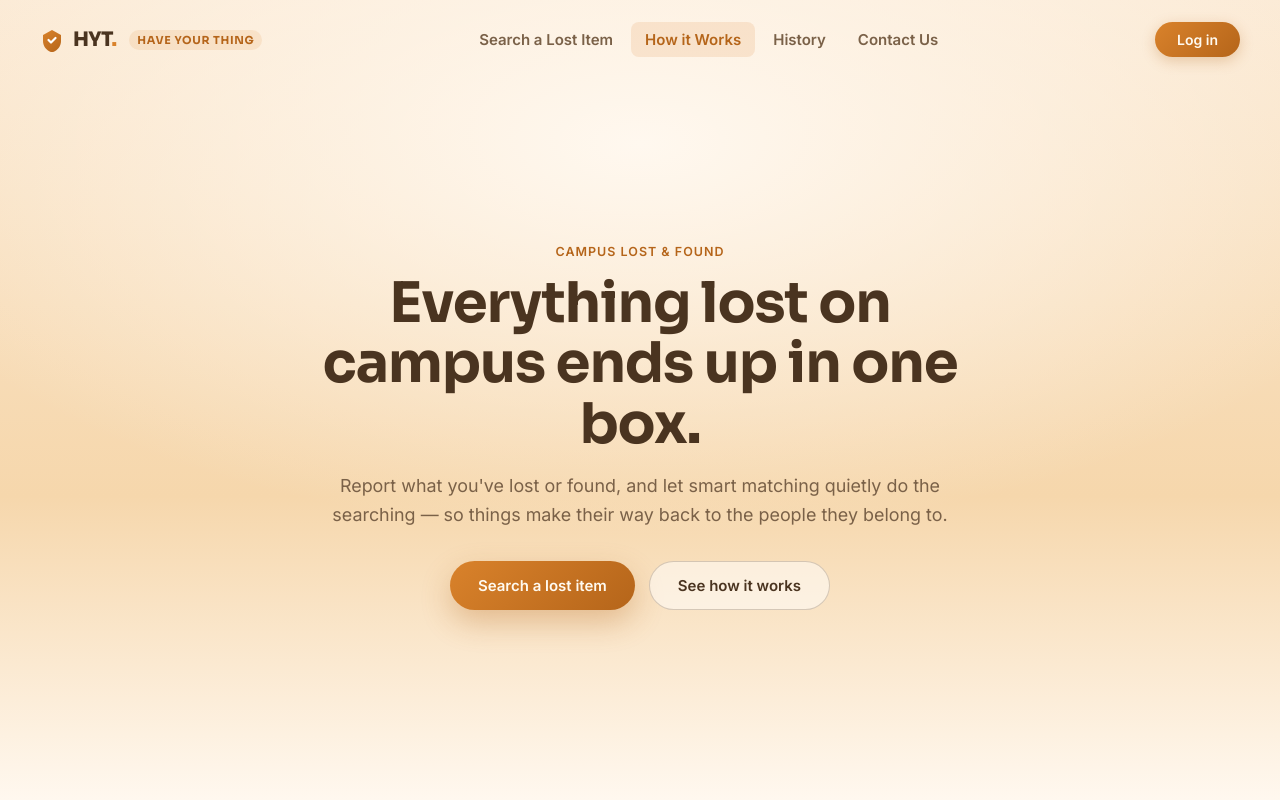
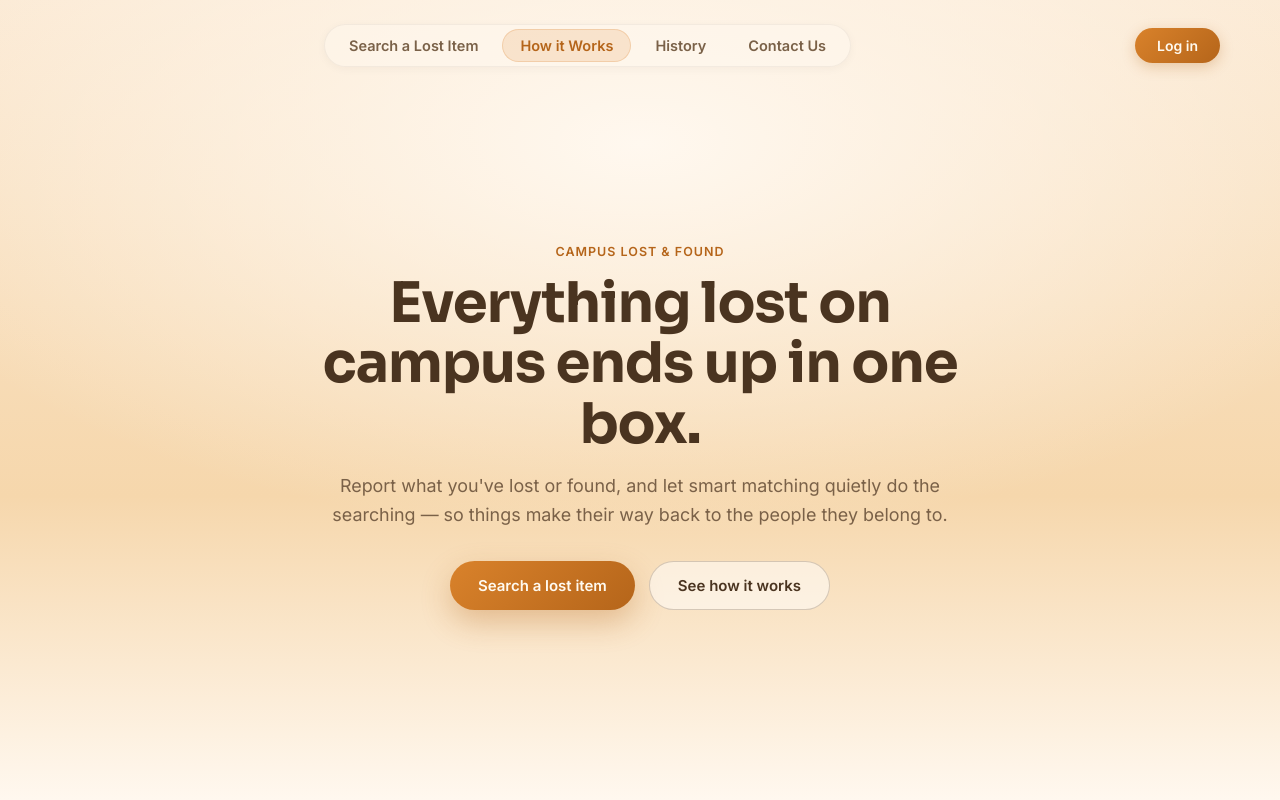
Before and after one commit to saitamaxayush-art/Lost-and-Found-, a React (Vite) app in the folder frontend/: page / in a window 1280 px wide. Shown: the top 800 px of the page. Built offline with nearby package versions, Linux system fonts and the light colour scheme.

Commit message:
Remove HYT from nav pill, smooth header indulge/extract and section switching, and implement vertical wave scroll indicator

```diff
--- a/frontend/src/components/landing/Nav.jsx
+++ b/frontend/src/components/landing/Nav.jsx
@@ -67,38 +67,25 @@ export default function Nav({ goTo, onLogin }) {
     let raf = 0;
 
     const paint = () => {
-      el.style.setProperty("--s", cur.toFixed(4));
-      el.classList.toggle("is-compact", cur > 0.5);
-    };
-    const tick = () => {
-      raf = 0;
-      cur = reduce ? target : cur + (target - cur) * 0.2;
-      if (Math.abs(target - cur) < 0.002) cur = target;
-      paint();
-      if (cur !== target) raf = requestAnimationFrame(tick);
+      el.classList.toggle("is-scrolled", window.scrollY > 25);
     };
     const onScroll = () => {
-      target = clamp(window.scrollY / SHRINK_DISTANCE);
+      paint();
 
       // which section is in view -> highlight its link
       let now = "";
-      const line = window.innerHeight * 0.4;
+      const line = window.innerHeight * 0.38;
       for (const id of SECTION_IDS) {
         const s = document.getElementById(id);
         if (s && s.getBoundingClientRect().top <= line) now = id === "top" ? "" : id;
       }
       setActive((prev) => (prev === now ? prev : now));
-
-      if (!raf) raf = requestAnimationFrame(tick);
     };
 
     window.addEventListener("scroll", onScroll, { passive: true });
     onScroll();
-    cur = target; // no shrink animation on first paint / refresh mid-page
-    paint();
     return () => {
       window.removeEventListener("scroll", onScroll);
-      cancelAnimationFrame(raf);
     };
   }, []);
 
@@ -128,29 +115,14 @@ export default function Nav({ goTo, onLogin }) {
   const go = (e, id) => {
     e.preventDefault();
     setMenuOpen(false);
+    setActive(id);
     goTo(id);
   };
 
   return (
-    <header className="lp-nav" ref={rootRef} style={{ "--s": 0 }}>
+    <header className="lp-nav" ref={rootRef}>
       <div className="lp-nav-container">
-        <a href="#top" className="lp-logo" onClick={(e) => go(e, "top")} aria-label="HYT home">
-          <span className="lp-logo-mark">
-            <svg width="24" height="24" viewBox="0 0 24 24" fill="none">
-              <path d="M12 2L3 7v6c0 5.25 3.75 10.15 9 11.35 5.25-1.2 9-6.1 9-11.35V7l-9-5z" fill="url(#hyt-grad)" />
-              <path d="M8.5 12l2.5 2.5 4.5-4.5" stroke="#fff" strokeWidth="2.2" strokeLinecap="round" strokeLinejoin="round" />
-              <defs>
-                <linearGradient id="hyt-grad" x1="3" y1="2" x2="21" y2="24" gradientUnits="userSpaceOnUse">
-                  <stop stopColor="#d9822b" />
-                  <stop offset="1" stopColor="#b5651a" />
-                </linearGradient>
-              </defs>
-            </svg>
-          </span>
-          <span className="lp-logo-text">HYT<span className="logo-dot">.</span></span>
-          <span className="lp-logo-tagline">Have Your Thing</span>
-        </a>
-
+        <div className="lp-nav-center">
           <nav className="lp-nav-links" aria-label="Primary">
             {NAV_LINKS.map((l) => (
               <a
@@ -164,6 +136,7 @@ export default function Nav({ goTo, onLogin }) {
               </a>
             ))}
           </nav>
+        </div>
 
         <div className="lp-nav-actions">
           {user && (
--- a/frontend/src/pages/Landing.jsx
+++ b/frontend/src/pages/Landing.jsx
@@ -60,8 +60,8 @@ export default function Landing() {
       if (!el || jumping.current) return;
 
       const reduce = window.matchMedia("(prefers-reduced-motion: reduce)").matches;
-      const from = window.scrollY;
-      const to = Math.max(0, Math.round(el.getBoundingClientRect().top + from));
+      const navOffset = id === "top" ? 0 : 68;
+      const to = Math.max(0, Math.round(el.getBoundingClientRect().top + from - navOffset));
       if (Math.abs(to - from) < 4) return;
 
       const tTop = track.getBoundingClientRect().top + from;
@@ -174,11 +174,11 @@ export default function Landing() {
             <Steps subscribe={subscribe} />
             <div className="lp-hint" ref={hintRef} aria-hidden="true">
               <span>Scroll</span>
-              <div className="lp-sine-indicator" aria-hidden="true">
-                <svg width="44" height="18" viewBox="0 0 44 18" fill="none">
+              <div className="lp-vert-wave-indicator" aria-hidden="true">
+                <svg width="20" height="38" viewBox="0 0 20 38" fill="none">
                   <path
-                    className="lp-sine-wave-line"
-                    d="M -24 9 Q -18 2 -12 9 T 0 9 T 12 9 T 24 9 T 36 9 T 48 9 T 68 9"
+                    className="lp-vert-wave-line"
+                    d="M 10 -24 Q 16 -18 10 -12 T 10 0 T 10 12 T 10 24 T 10 36 T 10 48 T 10 64"
                     stroke="currentColor"
                     strokeWidth="2.2"
                     strokeLinecap="round"
--- a/frontend/src/styles/landing.css
+++ b/frontend/src/styles/landing.css
@@ -198,36 +198,36 @@
 .lf-submit:focus-visible, .lm-close:focus-visible { outline: 3px solid #fff; outline-offset: 3px; }
 
 .lp-hint { position: absolute; left: 50%; bottom: calc(18px + env(safe-area-inset-bottom, 0px)); transform: translateX(-50%); display: flex; flex-direction: column; align-items: center; gap: 6px; font-size: 13px; text-shadow: 0 1px 8px rgba(0, 0, 0, .6); pointer-events: none; }
-.lp-sine-indicator {
-  width: 44px;
-  height: 18px;
+.lp-vert-wave-indicator {
+  width: 20px;
+  height: 38px;
   overflow: hidden;
   display: flex;
   align-items: center;
   justify-content: center;
-  animation: lp-sine-bob 1.8s ease-in-out infinite;
+  animation: lp-vert-wave-bob 1.8s ease-in-out infinite;
   color: var(--cream, #fffdf8);
-  filter: drop-shadow(0 2px 6px rgba(0, 0, 0, 0.5));
+  filter: drop-shadow(0 2px 8px rgba(0, 0, 0, 0.5));
 }
-.lp-sine-indicator svg {
+.lp-vert-wave-indicator svg {
   overflow: visible;
-  width: 44px;
-  height: 18px;
+  width: 20px;
+  height: 38px;
 }
-.lp-sine-wave-line {
-  animation: lp-sine-travel 1.4s linear infinite;
+.lp-vert-wave-line {
+  animation: lp-vert-wave-flow 1.5s linear infinite;
   will-change: transform;
 }
-@keyframes lp-sine-travel {
-  0% { transform: translateX(0); }
-  100% { transform: translateX(-24px); }
+@keyframes lp-vert-wave-flow {
+  0% { transform: translateY(-24px); }
+  100% { transform: translateY(0); }
 }
-@keyframes lp-sine-bob {
+@keyframes lp-vert-wave-bob {
   0%, 100% { transform: translateY(0); opacity: 0.85; }
   50% { transform: translateY(4px); opacity: 1; }
 }
 @media (prefers-reduced-motion: reduce) {
-  .lp-sine-indicator, .lp-sine-wave-line { animation: none; }
+  .lp-vert-wave-indicator, .lp-vert-wave-line { animation: none; }
 }
 
 /* ---------- narrow / portrait: text on top, box at the bottom ---------- */
--- a/frontend/src/styles/sections.css
+++ b/frontend/src/styles/sections.css
@@ -1,89 +1,89 @@
 /* ===================== Navigation (seamless, indulges with background) ===================== */
 .lp-nav {
-  --s: 0;
   position: fixed;
   top: 0;
   left: 0;
   right: 0;
   width: 100%;
   z-index: 95;
-  background-color: rgba(255, 248, 239, calc(0.82 * var(--s)));
-  -webkit-backdrop-filter: blur(calc(16px * var(--s))) saturate(calc(100% + 50% * var(--s)));
-  backdrop-filter: blur(calc(16px * var(--s))) saturate(calc(100% + 50% * var(--s)));
-  box-shadow: 0 1px 0 rgba(74, 52, 32, calc(0.08 * var(--s)));
+  background-color: transparent;
+  -webkit-backdrop-filter: blur(0px);
+  backdrop-filter: blur(0px);
+  box-shadow: none;
   border: none;
-  padding: calc(22px - 10px * var(--s)) 0;
-  transition: padding 0.25s ease, background-color 0.4s ease, backdrop-filter 0.4s ease, box-shadow 0.4s ease;
+  padding: 24px 0;
+  transition: background-color 0.5s cubic-bezier(0.16, 1, 0.3, 1),
+              backdrop-filter 0.5s cubic-bezier(0.16, 1, 0.3, 1),
+              -webkit-backdrop-filter 0.5s cubic-bezier(0.16, 1, 0.3, 1),
+              box-shadow 0.5s cubic-bezier(0.16, 1, 0.3, 1),
+              padding 0.45s cubic-bezier(0.16, 1, 0.3, 1);
   will-change: padding, background-color, backdrop-filter;
 }
 
+.lp-nav.is-scrolled {
+  background-color: rgba(255, 248, 239, 0.84);
+  -webkit-backdrop-filter: blur(18px) saturate(160%);
+  backdrop-filter: blur(18px) saturate(160%);
+  box-shadow: 0 1px 0 rgba(74, 52, 32, 0.08);
+  padding: 12px 0;
+}
+
 .lp-nav-container {
-  width: min(calc(100% - 48px), 1200px);
+  width: min(calc(100% - 48px), 1160px);
   margin: 0 auto;
   display: flex;
   align-items: center;
   justify-content: space-between;
   gap: 20px;
+  position: relative;
 }
 
-.lp-logo {
-  display: inline-flex;
-  align-items: center;
-  gap: 9px;
-  text-decoration: none;
-  color: var(--peach-ink);
-  font-family: "Sora", sans-serif;
-  transition: transform 0.2s ease, opacity 0.2s ease;
-  user-select: none;
-}
-.lp-logo:hover {
-  transform: translateY(-1px);
-}
-.lp-logo-mark {
+.lp-nav-center {
   display: flex;
   align-items: center;
   justify-content: center;
-}
-.lp-logo-text {
-  font-weight: 800;
-  font-size: 20px;
-  letter-spacing: -0.03em;
-  color: var(--peach-ink);
-}
-.lp-logo-text .logo-dot {
-  color: var(--peach-accent);
-}
-.lp-logo-tagline {
-  font-size: 11px;
-  font-weight: 700;
-  letter-spacing: 0.06em;
-  text-transform: uppercase;
-  color: var(--peach-accent-dark);
-  background: rgba(217, 130, 43, 0.12);
-  padding: 3px 8px;
-  border-radius: 999px;
-  margin-left: 4px;
-}
-@media (max-width: 720px) {
-  .lp-logo-tagline { display: none; }
+  flex: 1;
 }
 
-.lp-nav-links { display: flex; align-items: center; gap: 4px; }
+.lp-nav-links {
+  display: flex;
+  align-items: center;
+  gap: 6px;
+  padding: 4px 6px;
+  background: rgba(255, 248, 239, 0.45);
+  border-radius: 999px;
+  border: 1px solid rgba(74, 52, 32, 0.06);
+  backdrop-filter: blur(8px);
+  -webkit-backdrop-filter: blur(8px);
+  box-shadow: 0 2px 10px rgba(40, 24, 10, 0.04);
+}
+
 .lp-nav-links a,
 .lp-nav-menu a {
-  font-size: 15px;
+  position: relative;
+  font-size: 14.5px;
   font-weight: 600;
   color: var(--peach-ink-soft);
   text-decoration: none;
   white-space: nowrap;
-  padding: 8px 14px;
-  border-radius: 8px;
-  transition: background 0.18s ease, color 0.18s ease;
+  padding: 8px 18px;
+  border-radius: 999px;
+  transition: color 0.3s cubic-bezier(0.16, 1, 0.3, 1),
+              background-color 0.35s cubic-bezier(0.16, 1, 0.3, 1),
+              box-shadow 0.35s cubic-bezier(0.16, 1, 0.3, 1),
+              transform 0.25s ease;
 }
 .lp-nav-links a:hover,
-.lp-nav-menu a:hover { background: rgba(217, 130, 43, 0.1); color: var(--peach-accent-dark); }
+.lp-nav-menu a:hover {
+  color: var(--peach-accent-dark);
+  background: rgba(217, 130, 43, 0.09);
+}
 .lp-nav-links a.is-active,
-.lp-nav-menu a.is-active { background: rgba(217, 130, 43, 0.14); color: var(--peach-accent-dark); }
+.lp-nav-menu a.is-active {
+  color: var(--peach-accent-dark);
+  background: rgba(217, 130, 43, 0.16);
+  box-shadow: inset 0 0 0 1px rgba(217, 130, 43, 0.22);
+}
 .lp-nav a:focus-visible,
 .lp-nav button:focus-visible { outline: 2.5px solid var(--peach-accent); outline-offset: 2px; }
 
```
Lines whose indentation alone changed are shown as unchanged.
